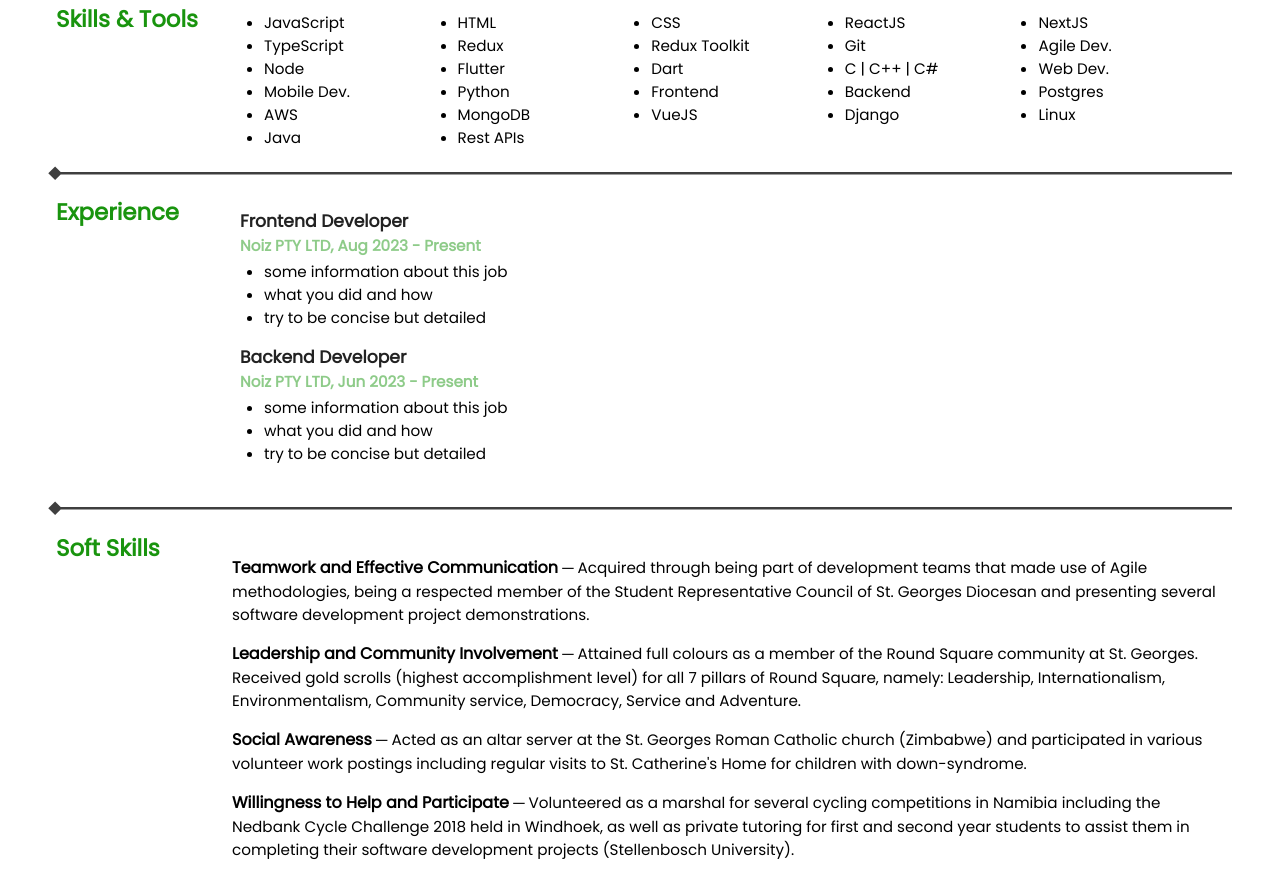
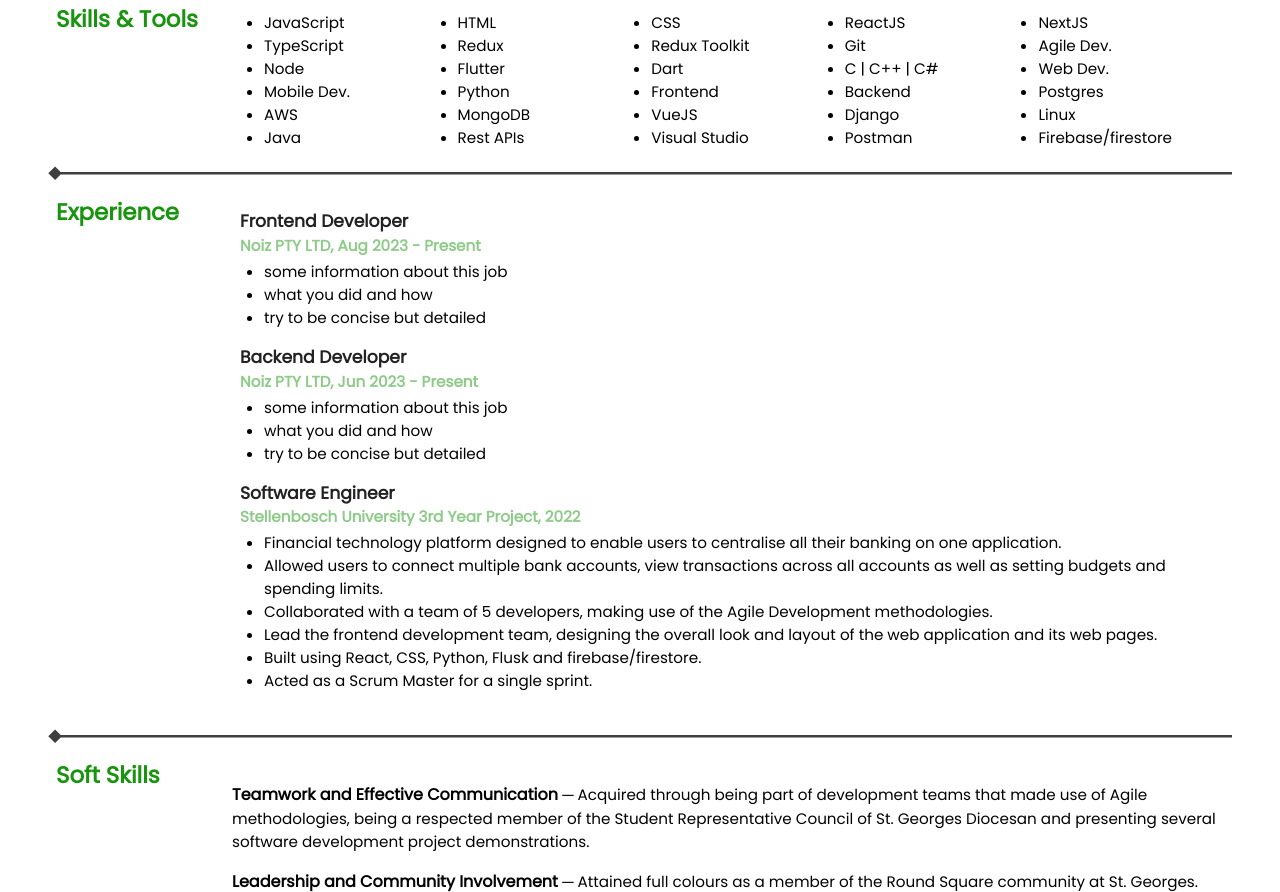
Before and after one commit to TinoDCodes/TINDAU271_PTO2309_GroupA_TinotendaDauti_ITW_Final_Digital_Resume, a plain HTML site: page index.html in a window 1280 px wide. Shown: the part 380-1272 px from the top of the page. Drawn offline with Linux system fonts and the light colour scheme.

Commit message:
update experience and fix sticky header  scroll

```diff
--- a/css/stylesheet.css
+++ b/css/stylesheet.css
@@ -3,7 +3,7 @@
 /* Mobile view styling and layout */
 body {
   font-family: "Poppins", sans-serif;
-  height: 100vh;
+  height: fit-content;
   width: auto;
   margin: 0;
   scroll-behavior: smooth;
--- a/index.html
+++ b/index.html
@@ -186,6 +186,9 @@
           <li>Linux</li>
           <li>Java</li>
           <li>Rest APIs</li>
+          <li>Visual Studio</li>
+          <li>Postman</li>
+          <li>Firebase/firestore</li>
         </ul>
       </section>
 
@@ -224,6 +227,36 @@
               <li>some information about this job</li>
               <li>what you did and how</li>
               <li>try to be concise but detailed</li>
+            </ul>
+          </article>
+
+          <article class="job-container">
+            <h3 class="job-role">Software Engineer</h3>
+            <h4 class="job-detail">
+              Stellenbosch University 3rd Year Project, 2022
+            </h4>
+            <ul class="job-description">
+              <li>
+                Financial technology platform designed to enable users to
+                centralise all their banking on one application.
+              </li>
+              <li>
+                Allowed users to connect multiple bank accounts, view
+                transactions across all accounts as well as setting budgets and
+                spending limits.
+              </li>
+              <li>
+                Collaborated with a team of 5 developers, making use of the
+                Agile Development methodologies.
+              </li>
+              <li>
+                Lead the frontend development team, designing the overall look
+                and layout of the web application and its web pages.
+              </li>
+              <li>
+                Built using React, CSS, Python, Flusk and firebase/firestore.
+              </li>
+              <li>Acted as a Scrum Master for a single sprint.</li>
             </ul>
           </article>
         </div>
```
